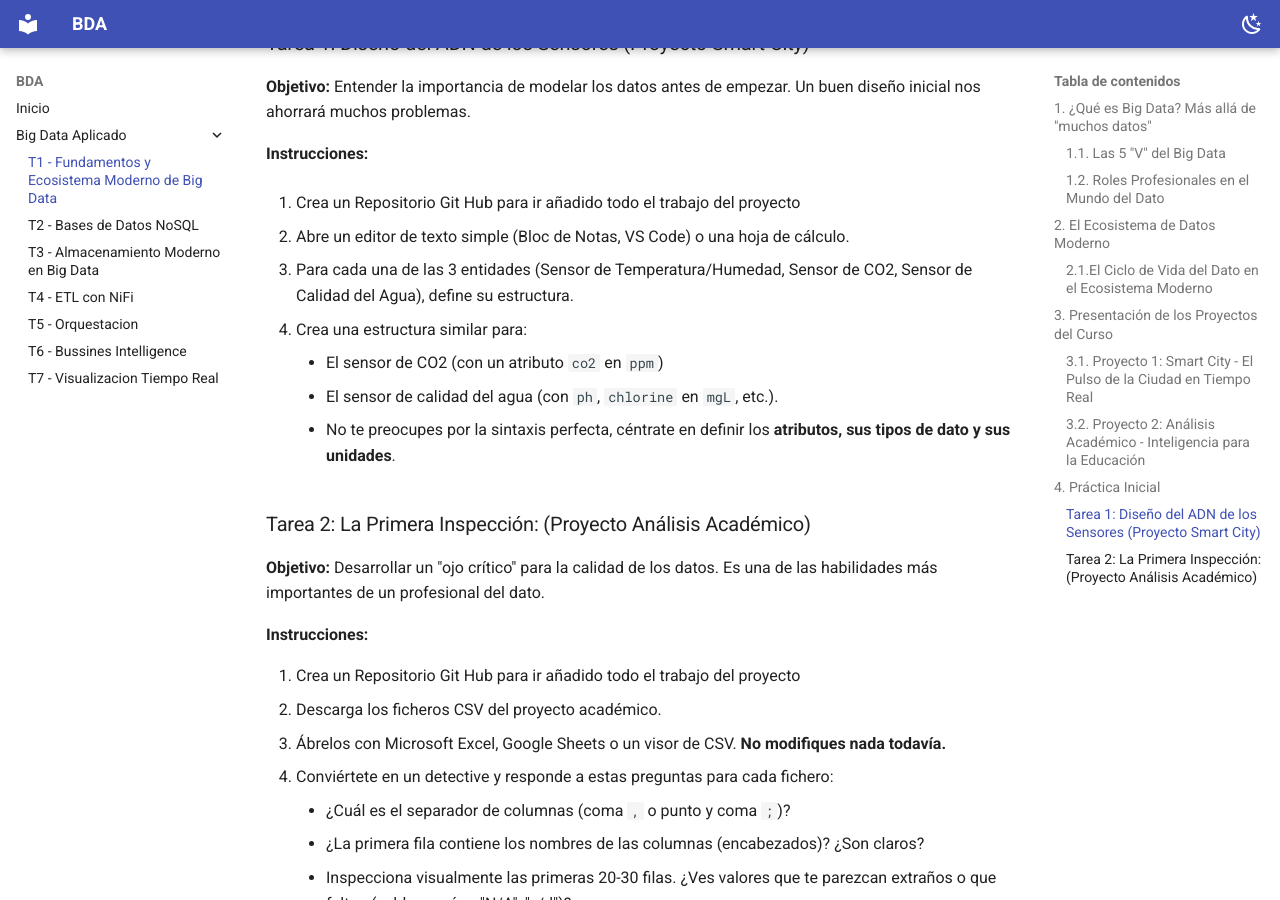
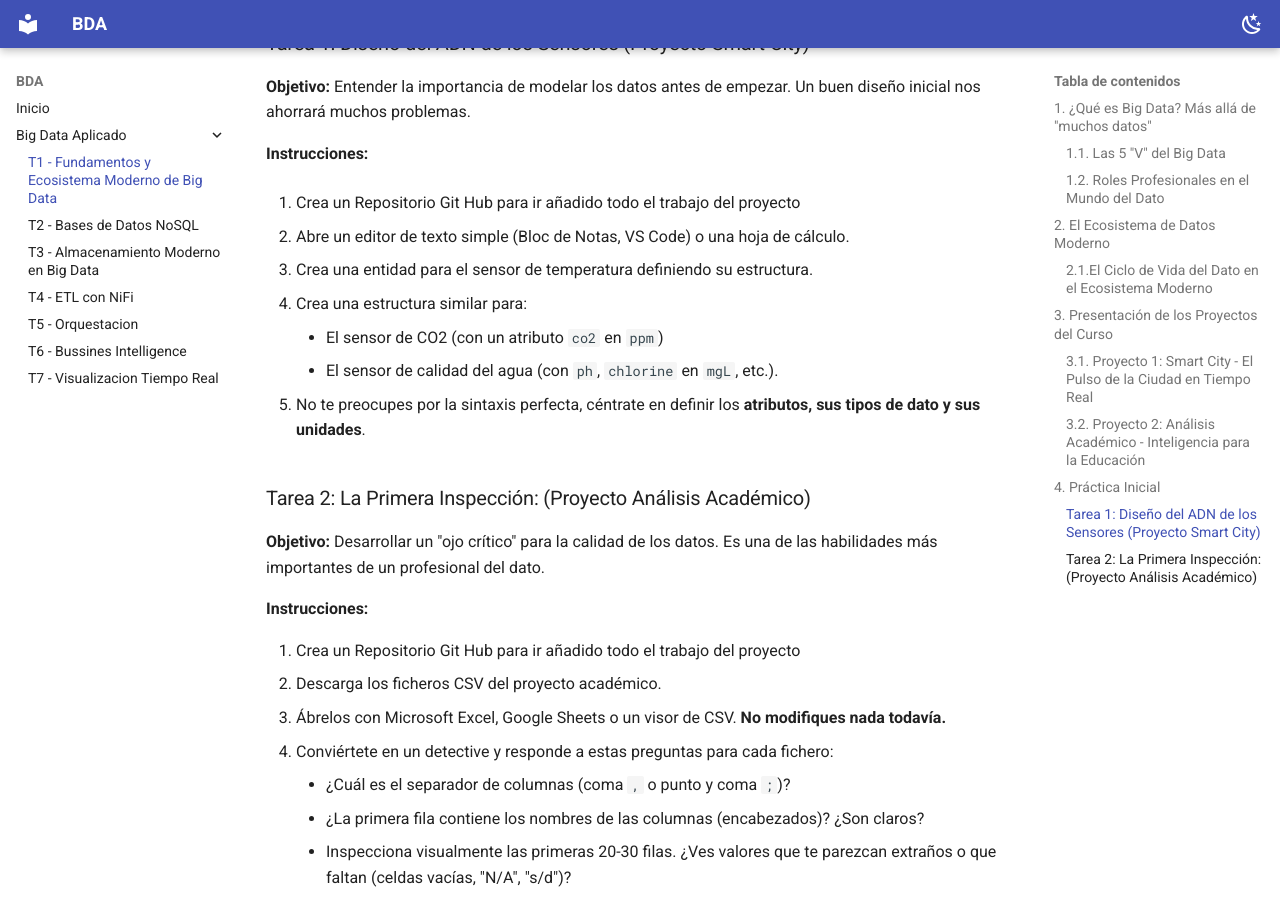
Before and after one commit to luisgarciabonifaz/BDA, an MkDocs documentation site: the page built from docs/T_01_Fundamentos_BigData/Fundamentos_BigData.md, in a window 1280 px wide and 900 px high, scrolled down 5427 px. Built offline with MkDocs 1.6.1 and Material for MkDocs 9.7.7, drawn with Linux system fonts in a browser that asks for light colours.

Commit message:
Corrijo enunciado practica

```diff
--- a/docs/T_01_Fundamentos_BigData/Fundamentos_BigData.md
+++ b/docs/T_01_Fundamentos_BigData/Fundamentos_BigData.md
@@ -151,13 +151,14 @@ Vamos a empezar a "pensar en datos" desde el primer día.
 
 2. Abre un editor de texto simple (Bloc de Notas, VS Code) o una hoja de cálculo.
 
-3. Para cada una de las 3 entidades (Sensor de Temperatura/Humedad, Sensor de CO2, Sensor de Calidad del Agua), define su estructura.
+3. Crea una entidad para el sensor de temperatura definiendo su estructura.
 
 4. Crea una estructura similar para:
 
     - El sensor de CO2 (con un atributo `co2` en `ppm`)
     - El sensor de calidad del agua (con `ph`, `chlorine` en `mgL`, etc.).
-    - No te preocupes por la sintaxis perfecta, céntrate en definir los **atributos, sus tipos de dato y sus unidades**.
+
+5. No te preocupes por la sintaxis perfecta, céntrate en definir los **atributos, sus tipos de dato y sus unidades**.
 
 ### Tarea 2: La Primera Inspección: (Proyecto Análisis Académico)
 
```
